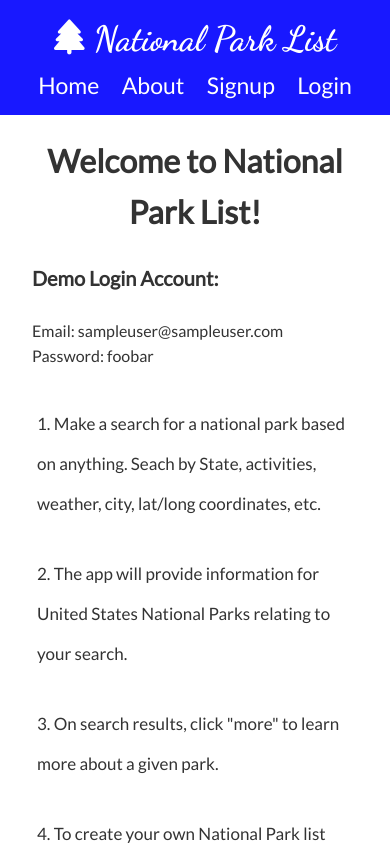
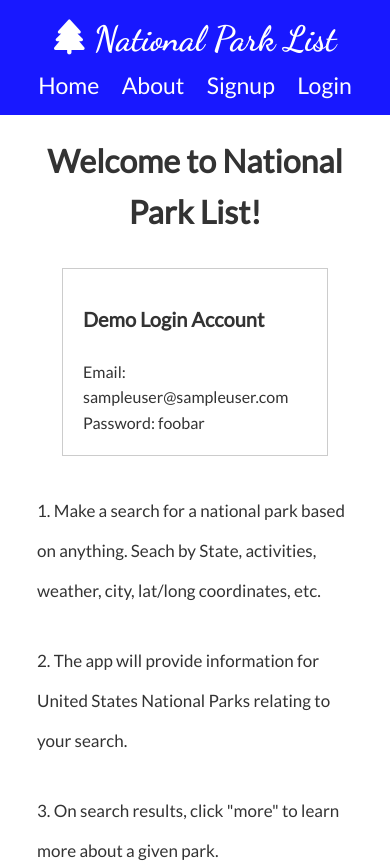
Before and after one commit to nelsandersoncreative/nationalparklist-client, a React (Create React App) app: page / in a window 390 px wide. Shown: the top 862 px of the page. Built offline with nearby package versions, Linux system fonts and the light colour scheme.

Commit message:
responsive demo account styling

```diff
--- a/src/components/App/App.css
+++ b/src/components/App/App.css
@@ -62,12 +62,23 @@ img {
   padding: 0 2rem;
 }
 
+.demo-grid {
+  margin: 30px;
+  display: flex;
+  flex-direction: row;
+  justify-content: center;
+  align-items: center;
+}
+
 .demo-cred-container {
+  border: 1px solid #ccc;
+  padding: 10px 20px;
   display: flex;
   flex-direction: column;
   justify-content: center;
   align-items: flex-start;
-  margin-bottom: 30px;
+  padding-bottom: 20px;
+
 }
 
 .landing-text {
@@ -83,7 +94,6 @@ img {
 .first {
   margin: 0;
   padding: 0;
-  margin-top: 20px;
   font-size: 20px;
 }
 
--- a/src/components/App/App.js
+++ b/src/components/App/App.js
@@ -77,10 +77,14 @@ class App extends Component {
                       !hasAuth ?
                         <div>
                           <h1>Welcome to National Park List!</h1>
-                          <div className="demo-cred-container">
-                            <h2 className="landing-text first">Demo Login Account:</h2>
-                            <p className="landing-demo">Email:  sampleuser@sampleuser.com</p>
-                            <p className="landing-demo">Password:  foobar</p>
+                          <div className="demo-grid">
+                            <div className="demo-cred-container">
+                              <h2 className="landing-text first">Demo Login Account</h2>
+                              <p className="landing-demo">Email:  sampleuser@sampleuser.com</p>
+                              <p className="landing-demo">Password:  foobar</p>
+                            </div>
+                            <p></p>
+                            <p></p>
                           </div>
                           <p className="landing-text">1. Make a search for a national park based on anything.  Seach by State, activities, weather, city, lat/long coordinates, etc.</p>
                           <p className="landing-text">2. The app will provide information for United States National Parks relating to your search.</p>
```
